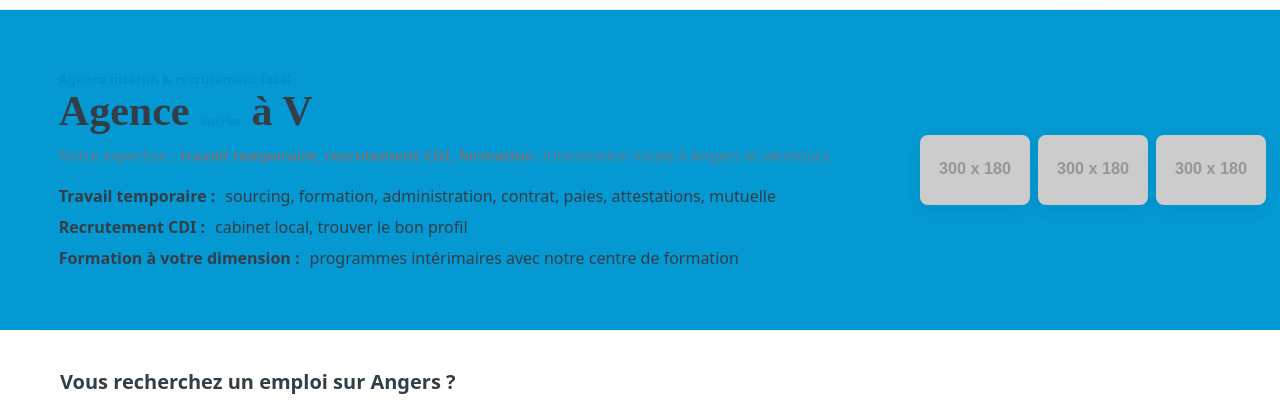
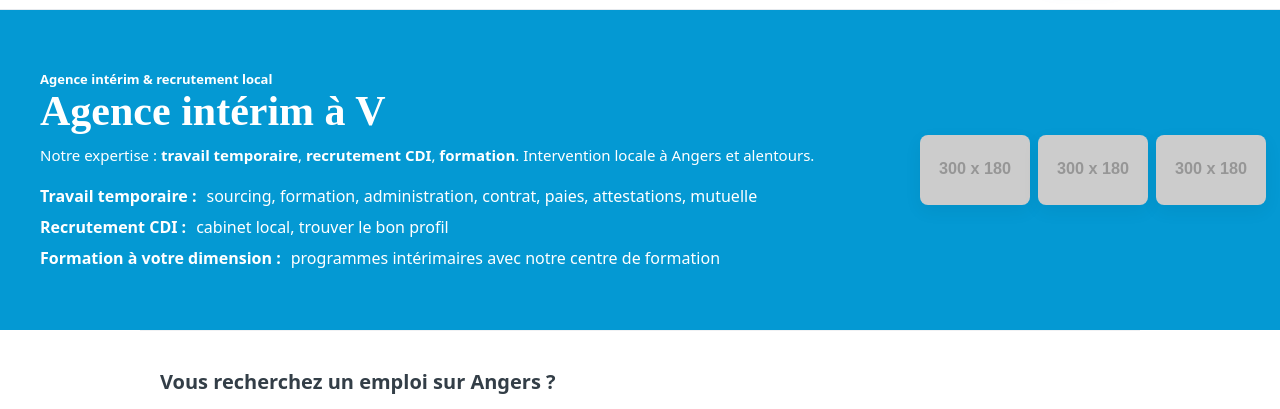
Before and after one commit to northstandardinfracomltd/samsic, a plain HTML site: page index.html in a window 1280 px wide. Shown: the part 85-494 px from the top of the page. Drawn offline with Linux system fonts and the light colour scheme; placeholder pictures from the web are drawn by us; a web font is replaced by a local one.

Commit message:
update code depuis codespace

```diff
--- a/index.html
+++ b/index.html
@@ -59,7 +59,14 @@ body{
 }
 
 /* Layout container */
-.container{max-width:var(--maxw);margin:0 auto;padding:20px;}
+.container{
+      max-width: 1000px;
+    width: 100%;
+    margin: 0 auto;
+    padding: 20px;
+    margin-right: auto;
+
+}
 
 /* Header */
 .header{
@@ -96,13 +103,15 @@ body{
   margin:0 0 12px 0;
   font-family:VinciSansExpanded, VinciSans;
   font-size:clamp(22px,4.2vw,42px);
-  color:var(--primary);
+  color:#fff !important;
   line-height:1.05;
 }
-.hero-left p{margin:0 0 18px;color:var(--muted);font-size:15px}
-.benefits{display:grid;grid-template-columns:1fr;gap:8px;margin-top:8px}
+.hero-left p{
+      color: #fff !important;
+      margin:0 0 18px;font-size:15px}
+.benefits{    color: #fff !important; display:grid;grid-template-columns:1fr;gap:8px;margin-top:8px}
 .benefit{display:flex;gap:10px;align-items:flex-start}
-.benefit strong{display:block;color:var(--primary)}
+.benefit strong{display:block;    color: #fff !important;}
 .hero-right{display:flex;flex-direction:column;gap:10px;align-items:end}
 .hero-images{display:flex;gap:8px;flex-direction:row}
 .hero-images img{width:110px;height:70px;object-fit:cover;border-radius:8px;box-shadow:0 6px 18px rgba(0,0,0,0.06)}
@@ -213,6 +222,14 @@ box-shadow: 0 0 0px 6px #008cd221 !important;
 .contakt:hover {
 box-shadow: 0 0 0px 6px #25303c24 !important;
 }
+.S365 {
+    font-size: 42px !important;
+    color: #fff !important;
+}
+
+.fuze {
+    color: #fff !important;
+}
 </style>
 </head>
 <body>
@@ -254,8 +271,8 @@ box-shadow: 0 0 0px 6px #25303c24 !important;
 <main>
   <section class="hero" aria-labelledby="hero-title">
     <div class="hero-left container">
-      <div class="kicker">Agence intérim & recrutement local</div>
-      <h1 id="hero-title">Agence <span class="kicker">intérim</span> à <span id="rotating-city">Angers</span></h1>
+      <div class="fuze kicker">Agence intérim & recrutement local</div>
+      <h1 id="hero-title">Agence <span class="S365 kicker">intérim</span> à <span id="rotating-city">Angers</span></h1>
       <p>Notre expertise : <strong>travail temporaire</strong>, <strong>recrutement CDI</strong>, <strong>formation</strong>. Intervention locale à Angers et alentours.</p>
 
       <div class="benefits">
```
